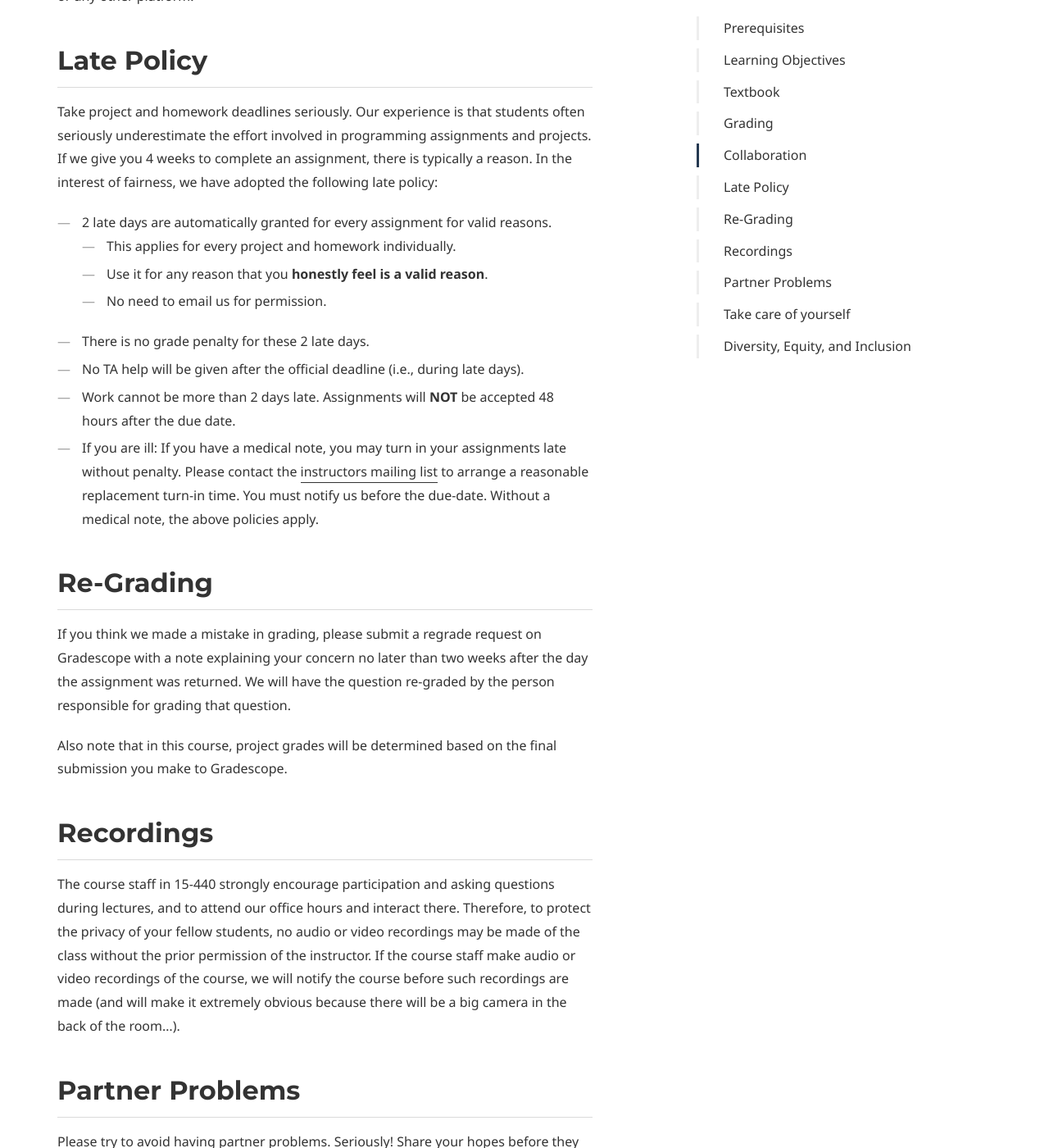
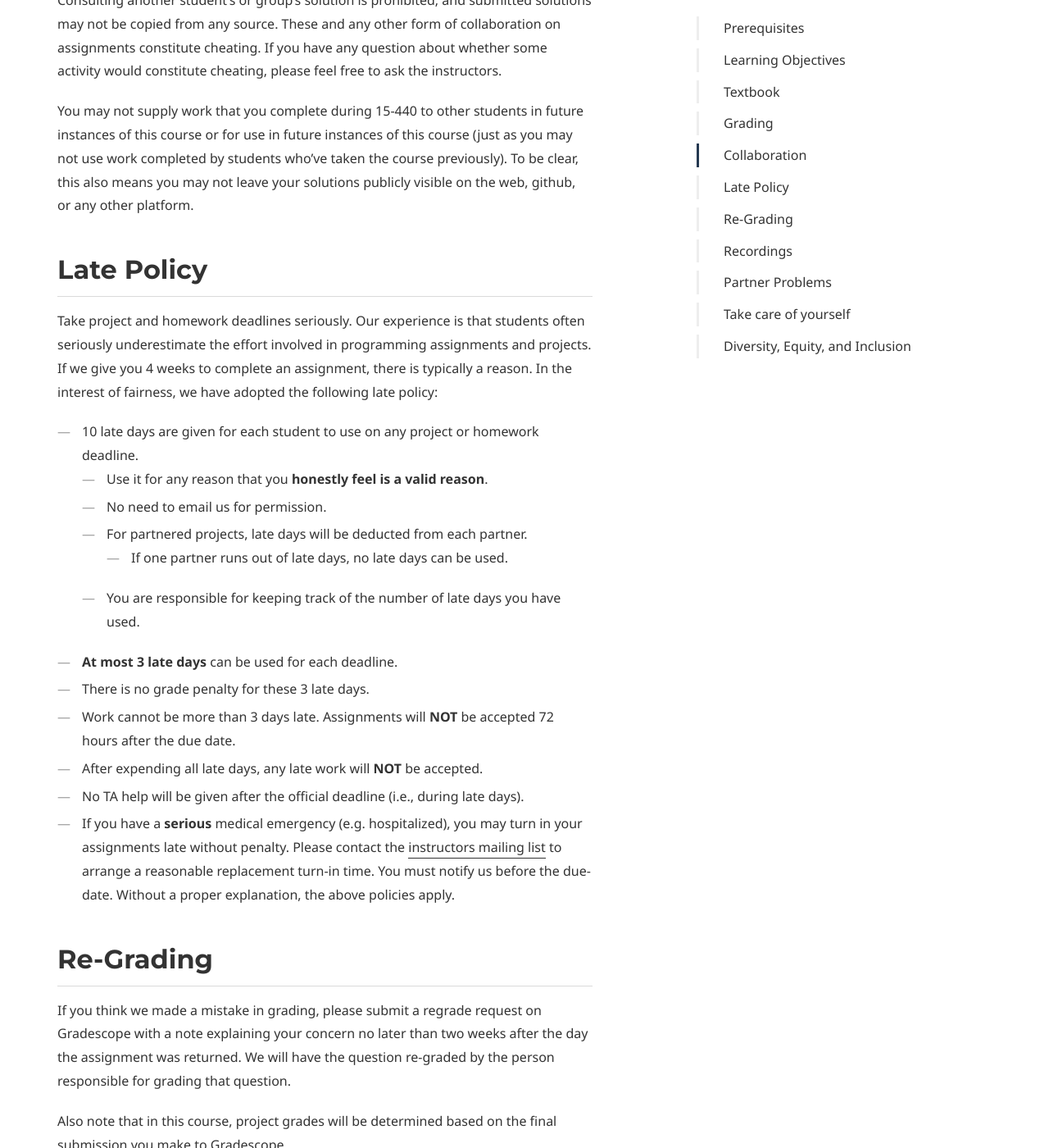
Before and after one commit to 15-440/website, a Jekyll site: the page built from syllabus.md, in a window 1280 px wide and 1400 px high, scrolled down 3890 px. Shown: the whole window at 82% size. Built offline with Jekyll 4.4.1, drawn with Linux system fonts in a browser that asks for light colours; some of the changed text lies outside the part shown.

Commit message:
assignment deadlines, participation breakdown and late policy added to syllabus

```diff
--- a/syllabus.md
+++ b/syllabus.md
@@ -13,8 +13,7 @@ micro_nav: true
 
 Because this course has a big project component, you must be proficient in C and programming on UNIX systems. We will use the [Go programming language](https://golang.org/) throughout the term. It is required that you have taken 15-213 and gotten a "C" or higher since many of the programming skills you will need are taught in that course. **However, if you received a C in 15-213, you must meet with your academic advisor to discuss your background before taking 15-440/640, perhaps taking an additional course to sharpen your systems skills. Your advisor must email us approval and an explanation of why you have sufficient background to take 15-440/640.**
 
-If you have not taken 15-213/15-513 but believe you have taken an equivalent course (for example, master's students might have taken a similar course during their undergrad), you may join the waitlist.
-<!-- This year (Fall 2022) exceptionally, we have decided to allow these students to join the course _after_ the waitlist clears for students who have the proper prerequisites (if it clears).  -->
+If you have not taken 15-213/15-513 but believe you have taken an equivalent course (for example, master's students might have taken a similar course during their undergrad), you may join the waitlist. This year (Fall 2023) exceptionally, we have decided to allow these students to join the course _after_ the waitlist clears for students who have the proper prerequisites (if it clears).
 
 ## Learning Objectives
 
@@ -49,15 +48,18 @@ The lecture notes will be available after each lecture to assist with studying -
 Your final grade for the course will be based on the following weights for the components of the course. The weights of the individual projects will vary slightly by the difficulty of the project:
 
 - 45% Projects (9% P0, 15% P1, 11% P2, 10% P3)
-- 15% Homework
+- 10% Homework
 - 20% Midterm 1
 - 20% Midterm 2
+- 5% Participation
 
 Both midterms will be closed book exams.  Midterm 1 will be in class while Midterm 2 will be held during finals week.  Midterm 1 will cover the material presented in the first half of the semester while Midterm 2 will cover the material presented in the second half.  Note however that later material builds on material presented earlier, so Midterm 2 will indirectly cover material presented early in the course.
 
 For more information about the project component, see the [assignments](./assignments) page.
 
 The homework will combine both textbook-like questions as well as hands-on experimental exercises. There will be four homework assignments.
+
+Participation will be recorded using in-class, multiple-choice polls. While these polls are evaluated based purely on participation, selecting the correct answers will serve as a tool to assess your grasp of the lecture content. You can access the class poll at [www.pollev.com/cmu15440](https://pollev.com/cmu15440). **Please make sure you are signed-in with your CMU email, otherwise your participation will not be documented.**
 
 _Because of the importance of understanding both the theoretical and hands-on elements of systems, students must pass all three components of the course (homeworks, exams, and the projects) in order to receive a passing grade for the course._ This does not affect the actual letter grade assignment unless one of the components is not completed to a passing standard.
 
@@ -87,14 +89,18 @@ Please use your judgement between these two examples. If you post privately, ple
 
 Take project and homework deadlines seriously. Our experience is that students often seriously underestimate the effort involved in programming assignments and projects. If we give you 4 weeks to complete an assignment, there is typically a reason. In the interest of fairness, we have adopted the following late policy:
 
-- 2 late days are automatically granted for every assignment for valid reasons.
-  - This applies for every project and homework individually.
+- 10 late days are given for each student to use on any project or homework deadline.
   - Use it for any reason that you **honestly feel is a valid reason**.
   - No need to email us for permission.
-- There is no grade penalty for these 2 late days.
+  - For partnered projects, late days will be deducted from each partner.
+    - If one partner runs out of late days, no late days can be used.
+  - You are responsible for keeping track of the number of late days you have used.
+- **At most 3 late days** can be used for each deadline.
+- There is no grade penalty for these 3 late days.
+- Work cannot be more than 3 days late.  Assignments will **NOT** be accepted 72 hours after the due date.
+- After expending all late days, any late work will **NOT** be accepted.
 - No TA help will be given after the official deadline (i.e., during late days).
-- Work cannot be more than 2 days late.  Assignments will **NOT** be accepted 48 hours after the due date.
-- If you are ill: If you have a medical note, you may turn in your assignments late without penalty. Please contact the [instructors mailing list](mailto:private-to-instructors-15-440-fall2022@lists.andrew.cmu.edu) to arrange a reasonable replacement turn-in time. You must notify us before the due-date. Without a medical note, the above policies apply.
+- If you have a **serious** medical emergency (e.g. hospitalized), you may turn in your assignments late without penalty. Please contact the [instructors mailing list](mailto:private-to-instructors-15-440-fall2022@lists.andrew.cmu.edu) to arrange a reasonable replacement turn-in time. You must notify us before the due-date. Without a proper explanation, the above policies apply.
 
 <!--
 - The deadline for any assignment (except for those announced in advance) can be extended with a 10% penalty per day.
```
Also changed, not shown: assignments.md (+8 -8 lines), index.md (+1 -2 lines).
